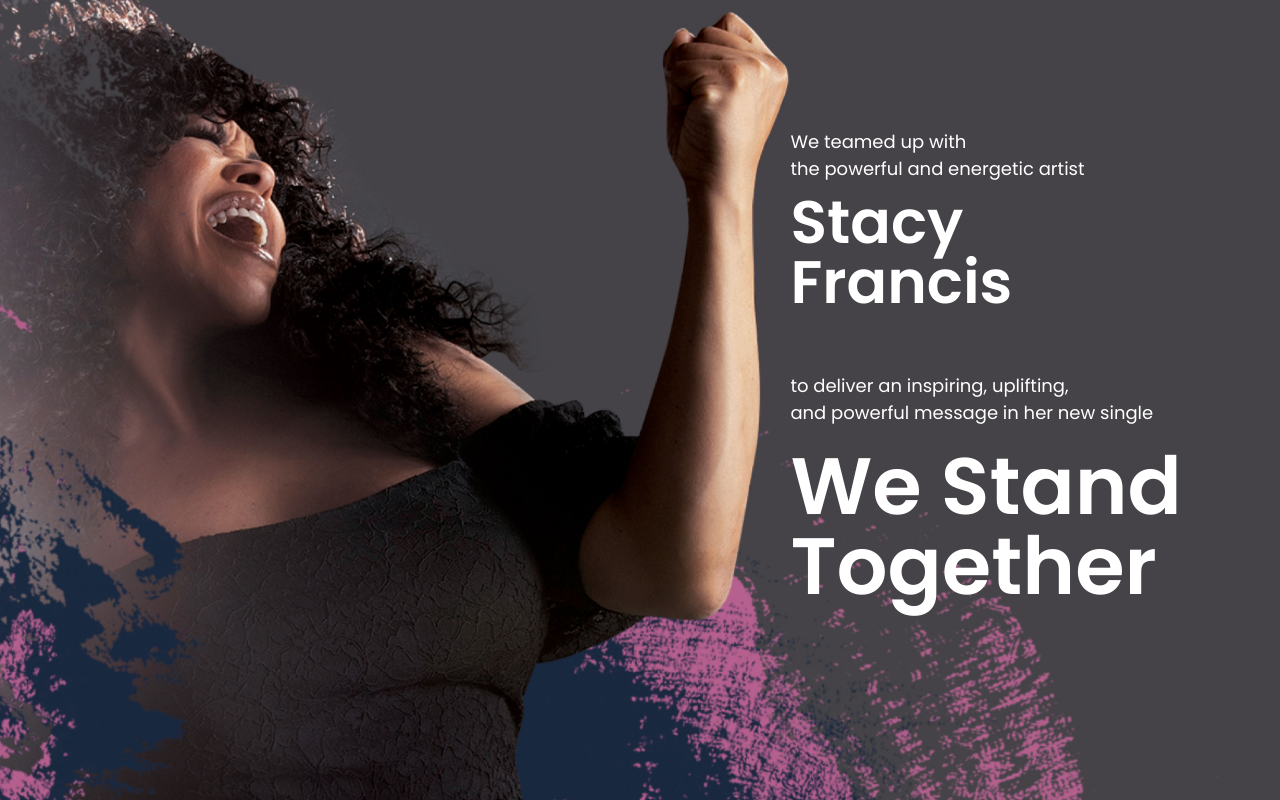
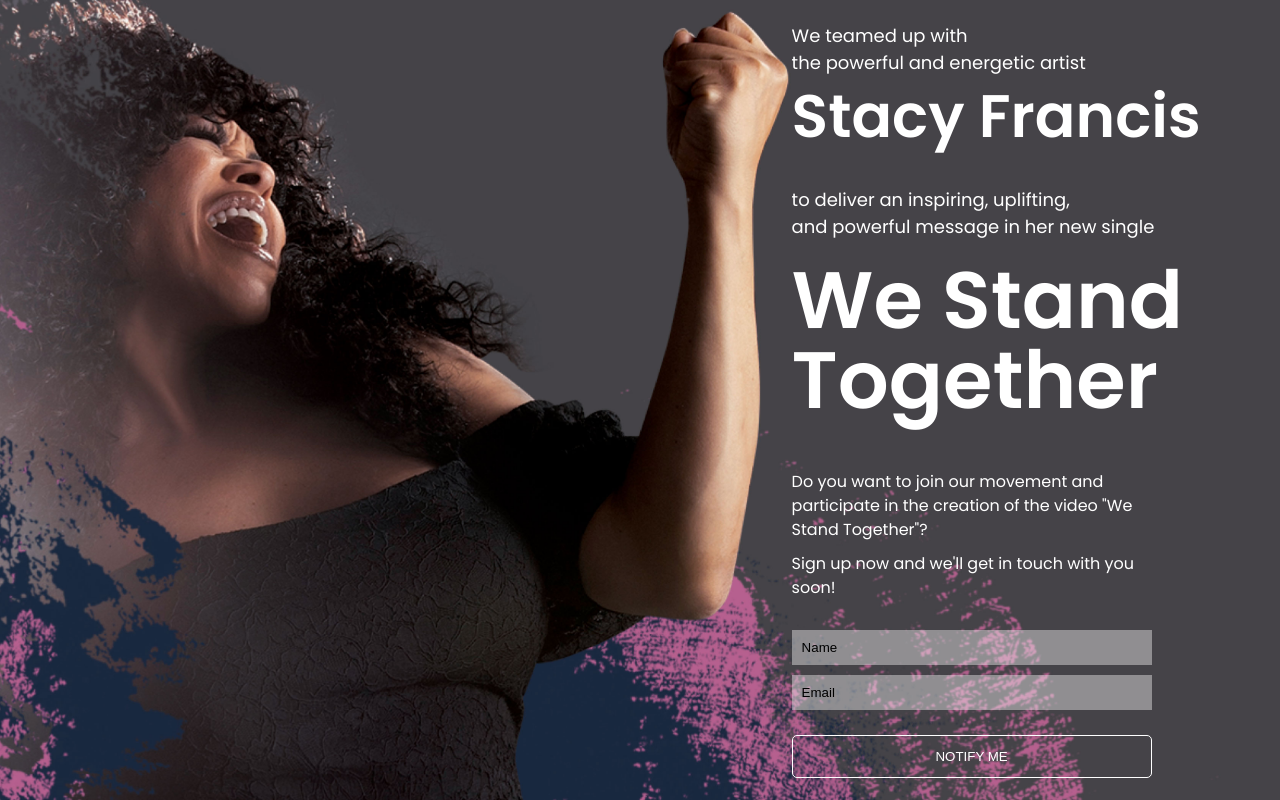
Before and after one commit to ZeldOcarina/stacy-prelaunch, a website built with webpack: page src/index.html in a window 1280 px wide. Shown: the top 800 px of the page. Built offline with nearby package versions, Linux system fonts and the light colour scheme.

Commit message:
Place back form

```diff
--- a/src/index.html
+++ b/src/index.html
@@ -8,7 +8,6 @@
       rel=""
       href="https://cdn.rawgit.com/mfd/f3d96ec7f0e8f034cc22ea73b3797b59/raw/856f1dbb8d807aabceb80b6d4f94b464df461b3e/gotham.css"
     />
-    <style></style>
   </head>
   <body>
     <section class="hero">
@@ -30,6 +29,16 @@
           <h2 class="hero__headline">
             We Stand Together
           </h2>
+        </div>
+        <div class="form__container">
+          <p class="form__cta form__cta--top">Do you want to join our movement and participate in the creation of the video "We Stand Together"?</p>
+          <p class="form__cta form__cta--bottom">Sign up now and we'll get in touch with you soon!</p>
+
+          <form class="form">
+            <input type="text" class="form__input" placeholder="Name" name="first_name" id="first_name" required>
+            <input type="email" class="form__input" placeholder="Email" name="email" id="email" required>
+            <input type="submit" value="NOTIFY ME" class="form__submit">
+          </form>
         </div>
       </div>
     </section>
@@ -56,7 +65,7 @@
           and Gas has provided us with unconditional support. We are happy to be
           working together with this wonderful company.
         </p>
-        <button class="btn">LEARN MORE</button>
+        <a class="btn">LEARN MORE</a>
       </div>
     </section>
     <section class="section section--2">
@@ -85,7 +94,7 @@
             ask you and many others to stand with me.
           </p>
           <p class="section__text section__text--right">Together we can make it through anything.</p>
-          <button class="btn">VISIT STACY’S WEBSITE</button>
+          <a class="btn" href="https://www.stacy-francis.com/">VISIT STACY’S WEBSITE</a>
         </div>
       </div>
     </section>
--- a/src/styles/components/_btn.scss
+++ b/src/styles/components/_btn.scss
@@ -1,4 +1,7 @@
 .btn {
+  display: flex;
+  align-items: center;
+  justify-content: center;
   box-sizing: border-box;
   height: 5rem;
   width: 22rem;
@@ -7,6 +10,7 @@
   background-color: transparent;
   color: white;
   transition: all 0.3s ease-in-out;
+  text-decoration: none;
 
   &:hover {
     color: grey;
--- /dev/null
+++ b/src/styles/components/_form.scss
@@ -0,0 +1,73 @@
+.form {
+  display: flex;
+  flex-direction: column;
+
+  &__container {
+    width: 100%;
+    margin-left: auto;
+    margin-top: 4rem;
+
+    @include respond(tab-land) {
+      margin-top: 2rem;
+    }
+
+    @include respond(tab-port) {
+      width: 100%;
+      margin: 0 auto;
+    }
+
+    @include respond(phone-land) {
+      width: 80%;
+      margin: 0 auto;
+    }
+  }
+
+  &__input {
+    margin-bottom: 1rem;
+    padding: 1rem;
+    background-color: $input-background;
+    border: none;
+
+    &::placeholder {
+      color: black;
+    }
+  }
+
+  &__submit {
+    padding: 1.3rem 1rem;
+    background-color: transparent;
+    border: 1px solid $white;
+    color: white;
+    margin-top: 1.5rem;
+    transition: all 0.3s ease-in-out;
+    border-radius: 5px;
+
+    &:hover {
+      background-color: $white;
+      color: grey;
+      cursor: pointer;
+      transform: translateY(-3px);
+    }
+  }
+
+  &__cta {
+    text-align: left;
+
+    &--bottom {
+      margin: 1rem 0 3rem 0;
+
+      @include respond(tab-land) {
+        margin: 1rem 0 2rem 0;
+      }
+    }
+
+    @include respond(tab-port) {
+      text-align: center;
+    }
+
+    @include respond(phone-land) {
+      text-align: center;
+      font-size: 1.3rem;
+    }
+  }
+}
--- a/src/styles/components/_hero.scss
+++ b/src/styles/components/_hero.scss
@@ -5,7 +5,7 @@
   height: 100vh;
   display: flex;
   justify-content: flex-end;
-  align-items: flex-start;
+  align-items: center;
 
   @include respond(tab-land) {
     background-image: url("../assets/images/media-queries/hero-tab-land.jpg");
@@ -15,48 +15,57 @@
 
   @include respond(tab-port) {
     background-image: url("../assets/images/media-queries/hero-tab-port.jpg");
+    align-items: flex-start;
   }
 
   @include respond(phone-land) {
     background-image: url("../assets/images/media-queries/hero-tab-land.jpg");
-    background-position: right;
+    background-position: 20%;
     display: flex;
     justify-content: flex-end;
     align-items: center;
     padding-bottom: 2rem;
+    height: auto;
   }
 
   @include respond(phone-port) {
     background-image: url("../assets/images/media-queries/hero-tab-port.jpg");
     background-position: left;
-    justify-content: flex-end;
     align-items: flex-start;
+    height: 100vh;
+  }
+
+  @include respond(iphone-5) {
+    height: auto;
   }
 
   &__text-container {
-    width: 40rem;
+    width: 45rem;
     height: max-content;
-    margin: 10% 10% 0 0;
+    margin: 0 10% 0 0;
 
     @include respond(laptop) {
-      margin: 10% 7% 0 0;
+      margin: 0 3% 0 0;
     }
 
     @include respond(tab-land) {
-      margin: 13% 7% 0 0;
+      width: 43rem;
+      margin: 0;
+      margin-right: 2rem;
     }
 
     @include respond(tab-port) {
       width: 100%;
       text-align: center;
-      margin: 8rem 0;
+      margin-top: 5rem;
     }
 
     @include respond(phone-land) {
-      width: 43%;
+      width: 100%;
       text-align: right;
       margin: 0;
       margin-right: 4rem;
+      margin-top: 4rem;
     }
 
     @include respond(phone-port) {
@@ -67,10 +76,18 @@
   }
 
   &__second-text-container {
-    margin-top: 6rem;
+    margin-top: 4rem;
 
     @include respond(phone-land) {
       margin-top: 3rem;
+      width: 60%;
+      margin-left: auto;
+    }
+
+    @include respond(phone-port) {
+      margin-top: 3rem;
+      width: 100%;
+      margin-left: auto;
     }
   }
 
@@ -90,6 +107,10 @@
     font-size: $sub-header;
     margin-top: 1rem;
 
+    @include respond(tab-land) {
+      font-size: 5rem;
+    }
+
     @include respond(phone-land) {
       font-size: 4rem;
     }
@@ -102,6 +123,11 @@
   &__headline {
     font-size: 8rem;
     margin-top: 2rem;
+
+    @include respond(tab-land) {
+      margin-top: 2rem;
+      font-size: 6rem;
+    }
 
     @include respond(phone-land) {
       margin-top: 2rem;
@@ -122,4 +148,50 @@
       margin-top: 1.5rem;
     }
   }
+
+  .form {
+    &__cta {
+      @include respond(phone-land) {
+        text-align: end;
+      }
+
+      @include respond(phone-port) {
+        text-align: center;
+      }
+    }
+    &__container {
+      width: 80%;
+      margin-top: 5rem;
+      margin-left: 0;
+
+      @include respond(tab-land) {
+        margin-top: 4rem;
+      }
+
+      @include respond(tab-port) {
+        width: 50%;
+        margin: 0 auto;
+        margin-top: 4rem;
+      }
+
+      @include respond(phone-land) {
+        margin-left: auto;
+        margin-right: 0;
+        margin-top: 4rem;
+        padding-bottom: 4rem;
+      }
+
+      @include respond(phone-port) {
+        width: 80%;
+        margin: 3rem auto;
+        text-align: center;
+      }
+
+      @include respond(iphone-5) {
+        margin: 3rem auto 0 auto;
+        text-align: center;
+        padding-bottom: 0;
+      }
+    }
+  }
 }
--- a/src/styles/components/_section.scss
+++ b/src/styles/components/_section.scss
@@ -158,7 +158,7 @@
       text-align: right;
 
       @include respond(phone-port) {
-        text-align: justify;
+        text-align: left;
         margin: 0 0 2rem 0;
         padding: 0;
         width: 100%;
@@ -178,15 +178,17 @@
     }
 
     .btn {
+      margin-left: auto;
+
       @include respond(phone-land) {
         position: relative;
-        display: block;
+
         margin-left: auto;
       }
 
       @include respond(phone-port) {
         position: relative;
-        display: block;
+
         margin: 4rem auto 0 auto;
       }
     }
--- a/src/styles/index.scss
+++ b/src/styles/index.scss
@@ -5,5 +5,6 @@
 @import "./abstracts/variables";
 @import "./components/alert-message";
 @import "./components/btn";
+@import "./components/form";
 @import "./components/hero";
 @import "./components/section";
```
Also changed, not shown: 2 other files.
